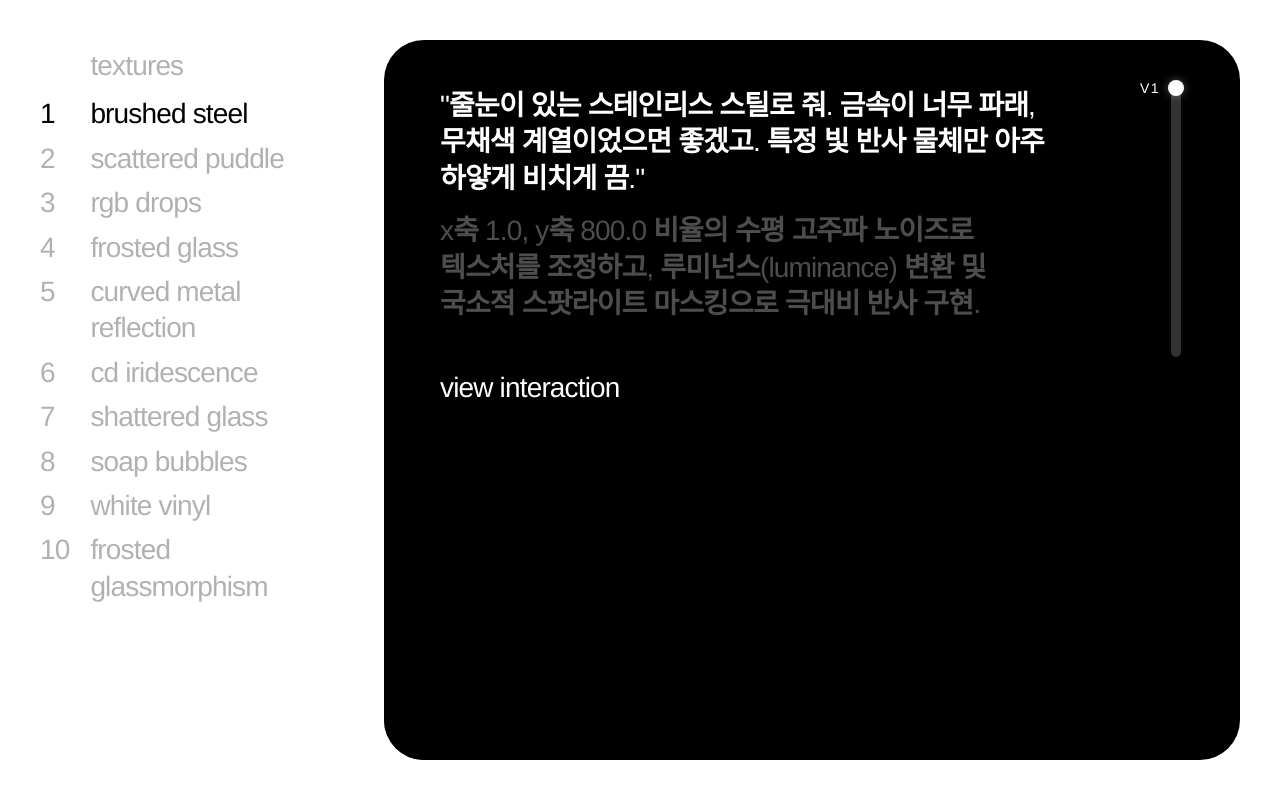
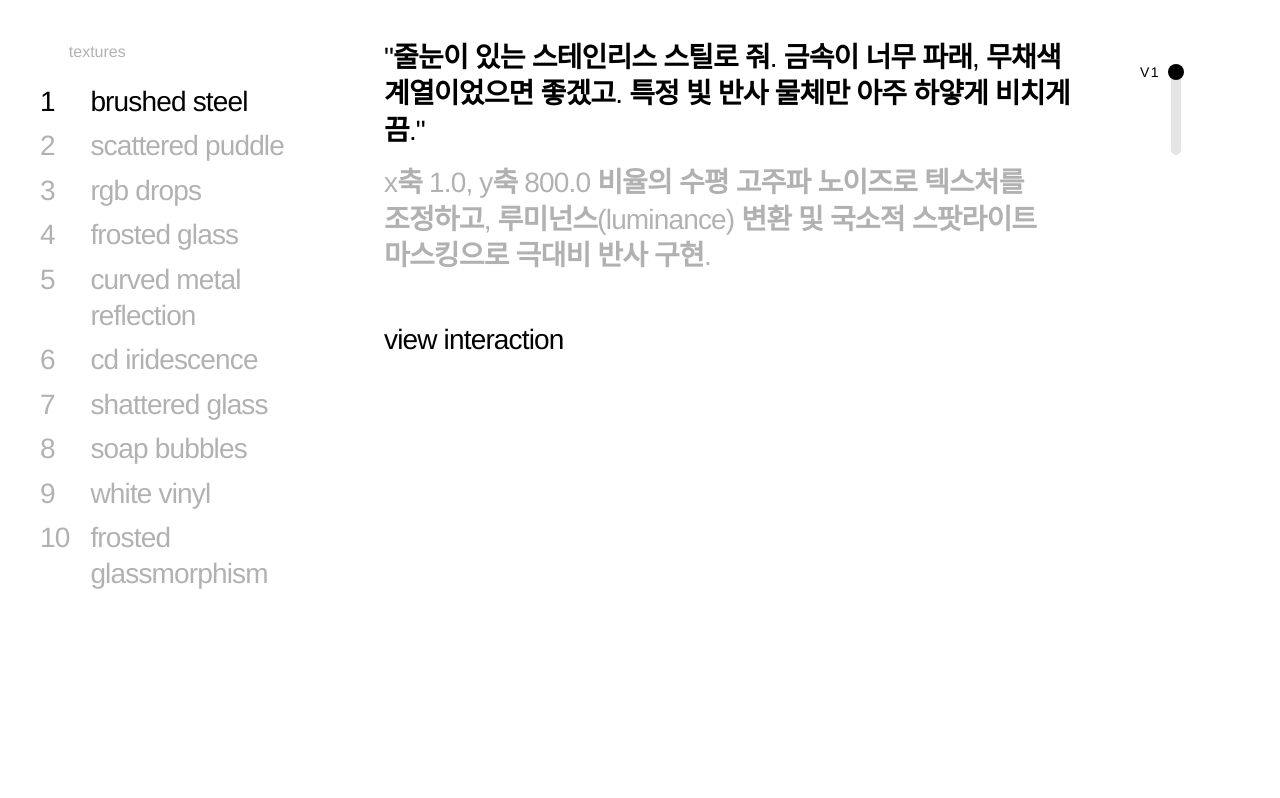
Before and after one commit to jonghyeokcolinlee/texture, a Next.js app: page / in a window 1280 px wide. Built offline with nearby package versions, Linux system fonts and the light colour scheme.

Commit message:
feat: update landing page content and layout in page.tsx

```diff
--- a/src/app/page.tsx
+++ b/src/app/page.tsx
@@ -60,7 +60,7 @@ const VersionControls = ({ versions, activeIndex, onChange, className, vertical
             }}
             style={{ cursor: vertical ? 'ns-resize' : 'ew-resize' }}
         >
-            <div ref={trackRef} className={`${vertical ? 'h-full w-[10px]' : 'w-full h-[10px]'} bg-white/20 rounded-full relative`} />
+            <div ref={trackRef} className={`${vertical ? 'h-full w-[10px]' : 'w-full h-[10px]'} bg-black/10 rounded-full relative`} />
             <div
                 className={`absolute flex items-center justify-center pointer-events-none`}
                 style={{
@@ -68,15 +68,15 @@ const VersionControls = ({ versions, activeIndex, onChange, className, vertical
                     transition: isDragging ? 'none' : (vertical ? 'top 0.3s cubic-bezier(0.2, 0.8, 0.2, 1)' : 'left 0.3s cubic-bezier(0.2, 0.8, 0.2, 1)')
                 }}
             >
-                {/* 텍스트와 안 겹치게끔 fade gradient 효과 (배경) */}
+                {/* 텍스트와 안 겹치게끔 white fade gradient 효과 (배경) */}
                 <div className={`absolute ${vertical ? 'right-6' : 'bottom-5'} flex items-center justify-center`}>
-                    <div className="absolute inset-[-4px] bg-black/40 blur-[2px] rounded-full" />
-                    <div className="relative whitespace-nowrap text-[14px] font-medium tracking-widest uppercase text-white z-10">
+                    <div className="absolute inset-[-4px] bg-white/80 blur-[2px] rounded-full" />
+                    <div className="relative whitespace-nowrap text-[14px] font-medium tracking-widest uppercase text-black z-10">
                         {versions[isDragging ? Math.round(tempP * (versions.length - 1)) : activeIndex]?.id}
                     </div>
                 </div>
                 {/* 반지름 8px 원 (w-4 h-4) */}
-                <div className="w-4 h-4 bg-white rounded-full relative z-20 shadow-[0_0_10px_rgba(255,255,255,0.3)]" />
+                <div className="w-4 h-4 bg-black rounded-full relative z-20" />
             </div>
         </div>
     );
@@ -226,9 +226,15 @@ export default function Home() {
 
     return (
         <main className="h-full w-full bg-white flex flex-col md:flex-row overflow-hidden lowercase md:p-6 lg:p-10 md:gap-12 lg:gap-20">
-            {/* 1. Top Pane: Navigation Wheel (Mobile / Desktop) */}
-            <div className="flex-none md:w-[22%] h-[30%] md:h-full px-4 pt-2 pb-4 md:px-0 md:pt-0 md:pb-0 bg-white relative">
-                <div className="w-full h-full text-[20px] lg:text-[28px] tracking-[-0.03em] leading-[1.3] font-medium text-black">
+            {/* 1. Left Pane: Navigation Wheel (Mobile / Desktop) */}
+            <div className="flex-none md:w-[22%] h-[28%] md:h-full px-4 md:px-0 bg-white relative flex flex-col">
+                {/* Fixed Title: textures */}
+                <div className="flex items-start w-full py-2 md:pt-0 md:pb-4 opacity-30 select-none flex-none">
+                    <span className="w-[1.8em] shrink-0" />
+                    <p className="mb-0 flex-1 text-left">textures</p>
+                </div>
+
+                <div className="w-full flex-1 overflow-hidden text-[20px] lg:text-[28px] tracking-[-0.03em] leading-[1.3] font-medium text-black">
                     <div className="relative w-full h-full overflow-hidden">
                         <div className="absolute bottom-0 left-0 w-full h-[50%] bg-gradient-to-t from-white to-transparent pointer-events-none z-30 md:hidden" />
 
@@ -236,14 +242,9 @@ export default function Home() {
                         <div
                             ref={wheelRef}
                             onScroll={handleScroll}
+                            className="w-full h-full overflow-y-auto md:overflow-y-hidden no-scrollbar snap-y snap-mandatory md:snap-none relative z-20"
                             style={{ scrollBehavior: 'smooth' }}
                         >
-                            {/* Title: textures */}
-                            <div className="hidden md:flex items-start w-full py-2 opacity-30 select-none">
-                                <span className="w-[1.8em] shrink-0" />
-                                <p className="mb-0 flex-1 text-left">textures</p>
-                            </div>
-
                             {materials.map((mat, i) => {
                                 const match = mat.title.match(/^0?(\d+)\s+(.*)$/);
                                 const num = match ? parseInt(match[1]) : 0;
@@ -277,12 +278,12 @@ export default function Home() {
             </div>
 
             {/* 2. Right Pane: Information Details */}
-            <div className="flex-none md:flex-1 h-[60%] md:h-full bg-black md:rounded-[40px] relative flex flex-row overflow-hidden">
-                <div className="flex-1 h-full overflow-hidden pt-2 px-4 pb-0 md:pt-12 md:px-14 md:pb-0 relative">
-                    <div className="absolute bottom-0 left-0 w-full h-[20%] bg-gradient-to-t from-black to-transparent pointer-events-none z-20" />
+            <div className="flex-none md:flex-1 h-[60%] md:h-full bg-white relative flex flex-row overflow-hidden">
+                <div className="flex-1 h-full overflow-hidden pt-2 px-4 pb-0 md:pt-0 md:px-0 md:pb-0 relative">
+                    <div className="absolute bottom-0 left-0 w-full h-[20%] bg-gradient-to-t from-white to-transparent pointer-events-none z-20" />
 
                     <div className="h-full overflow-y-auto no-scrollbar pb-0">
-                        <div className="max-w-[800px] text-[20px] lg:text-[28px] tracking-[-0.03em] leading-[1.3] text-white font-medium w-full pb-12 md:pb-24">
+                        <div className="max-w-[800px] text-[20px] lg:text-[28px] tracking-[-0.03em] leading-[1.3] text-black font-medium w-full pb-12 md:pb-24">
                             {activeMat && activeVersion ? (
                                 <div className="flex flex-col justify-start">
                                     <div className="whitespace-pre-wrap break-keep flex flex-col gap-4">
@@ -313,8 +314,8 @@ export default function Home() {
 
                 {/* Desktop Slider Space */}
                 {activeMat && activeMat.versions.length > 1 && (
-                    <div className="hidden md:flex flex-col justify-start items-center w-32 z-10 shrink-0 pt-2 md:pt-12">
-                         <div className="relative w-full h-full flex flex-col items-center">
+                    <div className="hidden md:flex flex-col justify-start items-center w-32 bg-white z-10 shrink-0 pt-2 lg:pt-8">
+                         <div className="relative w-full h-[30%] flex flex-col items-center">
                             <VersionControls
                                 versions={activeMat.versions}
                                 activeIndex={activeVersionIndex}
```
